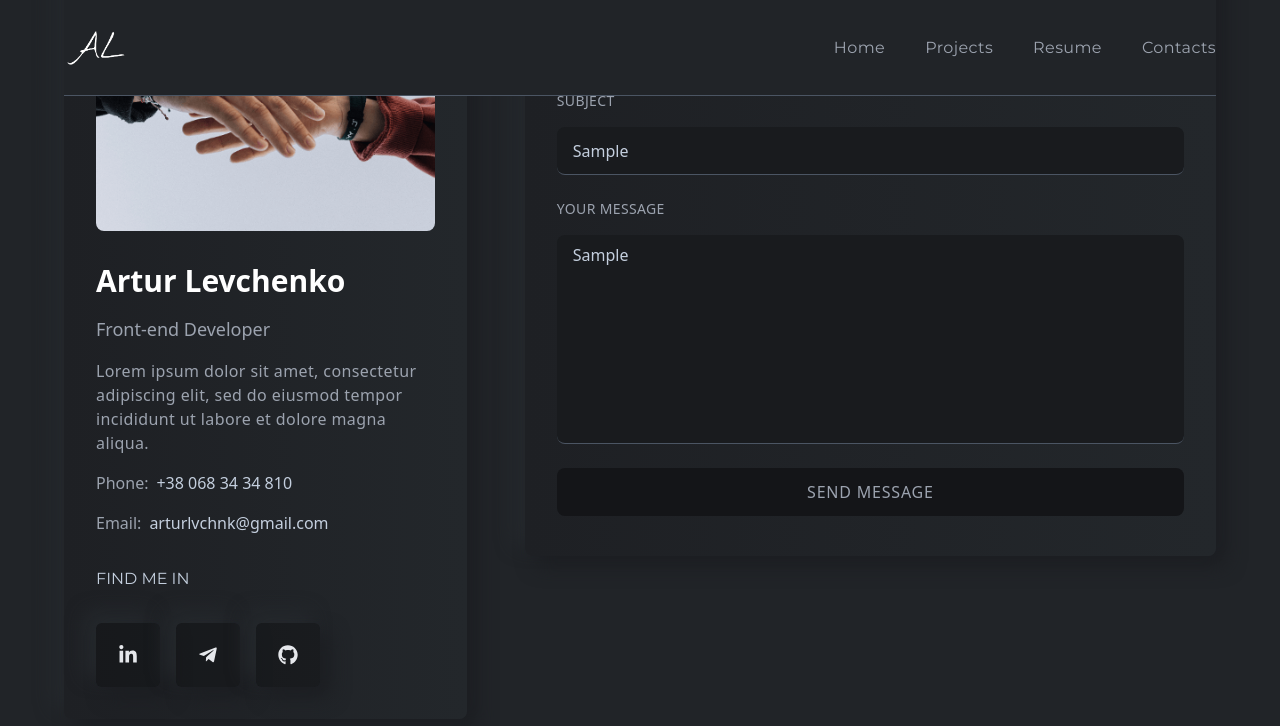
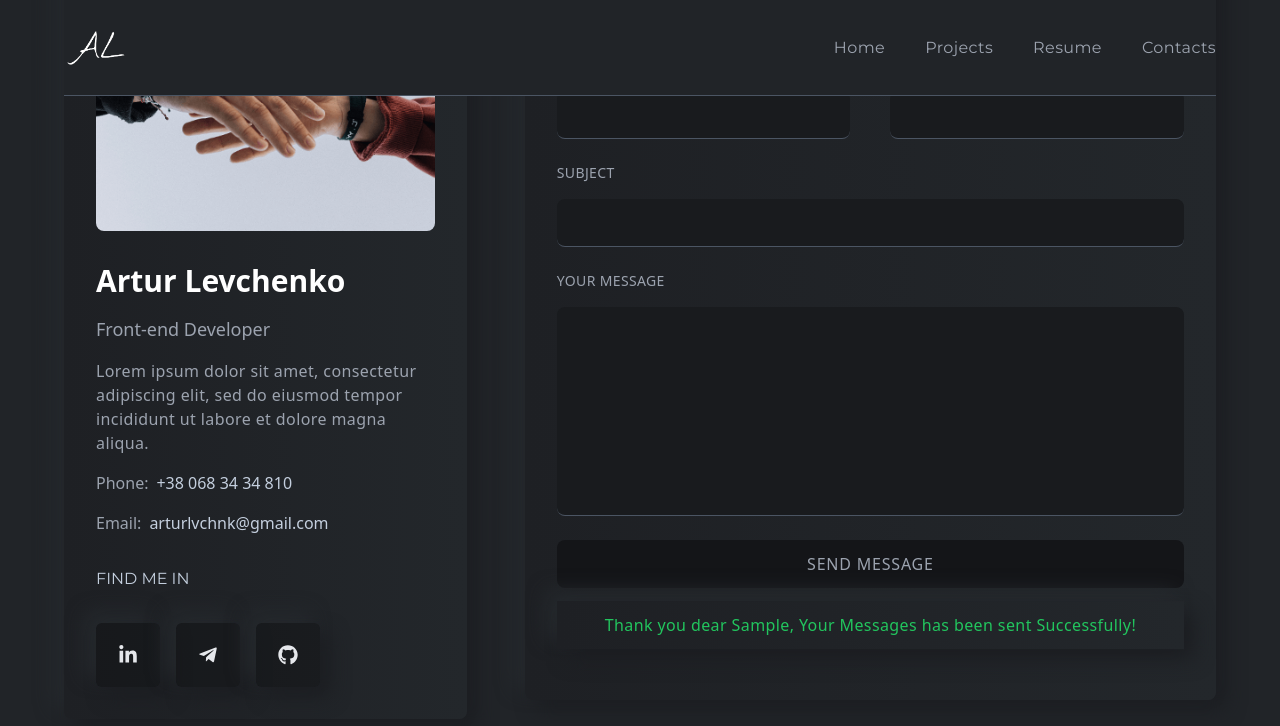
Before and after one commit to LightForLife/portfolio, a React (Create React App) app: page / in a window 1280 px wide. Both pictures are taken after typing "Sample", "name@example.com", "Sample", "Sample" into the empty fields and a click on the button "SEND MESSAGE". Shown: the part 4112-4838 px from the top of the page. Built offline with nearby package versions, Linux system fonts and the light colour scheme.

Commit message:
add validation for contact form

```diff
--- a/src/components/Contacts/Contacts.js
+++ b/src/components/Contacts/Contacts.js
@@ -4,21 +4,42 @@ import ContactLeft from './ContactLeft';
 
 const Contacts = () => {
   const [name, setName] = useState('');
-  // const [email, setEmail] = useState('');
-  // const [subject, setSubject] = useState('');
-  // const [message, setMessage] = useState('');
+  const [email, setEmail] = useState('');
+  const [subject, setSubject] = useState('');
+  const [message, setMessage] = useState('');
   const [errorMessage, setErrorMessage] = useState('');
-  // const [successMessage, setSuccessMessage] = useState('');
+  const [successMessage, setSuccessMessage] = useState('');
+
+  //=============== Email Validation start ===============
+  const emailValidation = () => {
+    return String(email)
+      .toLocaleLowerCase()
+      .match(/^\w+([-]?\w+)*@\w+([-]?\w+)*(\.\w{2,3})+$/);
+  };
+  //=============== Email Validation end ===============
 
   const handleSubmit = e => {
     e.preventDefault();
-    if (name === '') {
-      setErrorMessage('Name is required field!');
+    if (name.trim() === '') {
+      setErrorMessage('Name is required!');
+    } else if (email === '') {
+      setErrorMessage('Please give your Email!');
+    } else if (!emailValidation(email)) {
+      setErrorMessage('Give a valid Email!');
+    } else if (subject.trim() === '') {
+      setErrorMessage('Please give your Subject!');
+    } else if (message.trim() === '') {
+      setErrorMessage('Message is required!');
     } else {
+      setSuccessMessage(
+        `Thank you dear ${name}, Your Messages has been sent Successfully!`
+      );
+      setErrorMessage('');
       setName('');
+      setEmail('');
+      setSubject('');
+      setMessage('');
     }
-
-    console.log(errorMessage);
   };
 
   return (
@@ -34,6 +55,16 @@ const Contacts = () => {
           <ContactLeft />
           <div className="w-[60%] h-full py-10 bg-gradient-to-r from-[#1e2024] to-[#23272b] flex flex-col gap-8 p-8 rounded-lg shadow-shadowOne">
             <form className="w-full flex flex-col gap-6">
+              {errorMessage && (
+                <p className="py-3 bg-gradient-to-r from-[#1e2024] to-[#23272b] shadow-shadowOne text-center text-orange-500 text-base tracking-wide animate-bounce">
+                  {errorMessage}
+                </p>
+              )}
+              {successMessage && !errorMessage && (
+                <p className="py-3 bg-gradient-to-r from-[#1e2024] to-[#23272b] shadow-shadowOne text-center text-green-500 text-base tracking-wide animate-bounce">
+                  {successMessage}
+                </p>
+              )}
               <div className="w-full flex gap-10">
                 <div className="w-1/2 flex  flex-col gap-4">
                   <p className="text-sm text-gray-400 uppercase tracking-wide">
@@ -50,20 +81,32 @@ const Contacts = () => {
                   <p className="text-sm text-gray-400 uppercase tracking-wide">
                     Email
                   </p>
-                  <input type="email" className="contactInput"></input>
+                  <input
+                    onChange={e => setEmail(e.target.value)}
+                    value={email}
+                    type="email"
+                    className="contactInput"
+                  ></input>
                 </div>
               </div>
               <div className="flex flex-col gap-4">
                 <p className="text-sm text-gray-400 uppercase tracking-wide">
                   Subject
                 </p>
-                <input type="text" className="contactInput"></input>
+                <input
+                  onChange={e => setSubject(e.target.value)}
+                  value={subject}
+                  type="text"
+                  className="contactInput"
+                ></input>
               </div>
               <div className="flex flex-col gap-4">
                 <p className="text-sm text-gray-400 uppercase tracking-wide">
                   Your message
                 </p>
                 <textarea
+                  onChange={e => setMessage(e.target.value)}
+                  value={message}
                   cols="30"
                   rows="8"
                   className="contactTextArea"
@@ -78,6 +121,16 @@ const Contacts = () => {
                   Send Message
                 </button>
               </div>
+              {errorMessage && (
+                <p className="py-3 bg-gradient-to-r from-[#1e2024] to-[#23272b] shadow-shadowOne text-center text-orange-500 text-base tracking-wide animate-bounce">
+                  {errorMessage}
+                </p>
+              )}
+              {successMessage && !errorMessage && (
+                <p className="py-3 bg-gradient-to-r from-[#1e2024] to-[#23272b] shadow-shadowOne text-center text-green-500 text-base tracking-wide animate-bounce">
+                  {successMessage}
+                </p>
+              )}
             </form>
           </div>
         </div>
```
